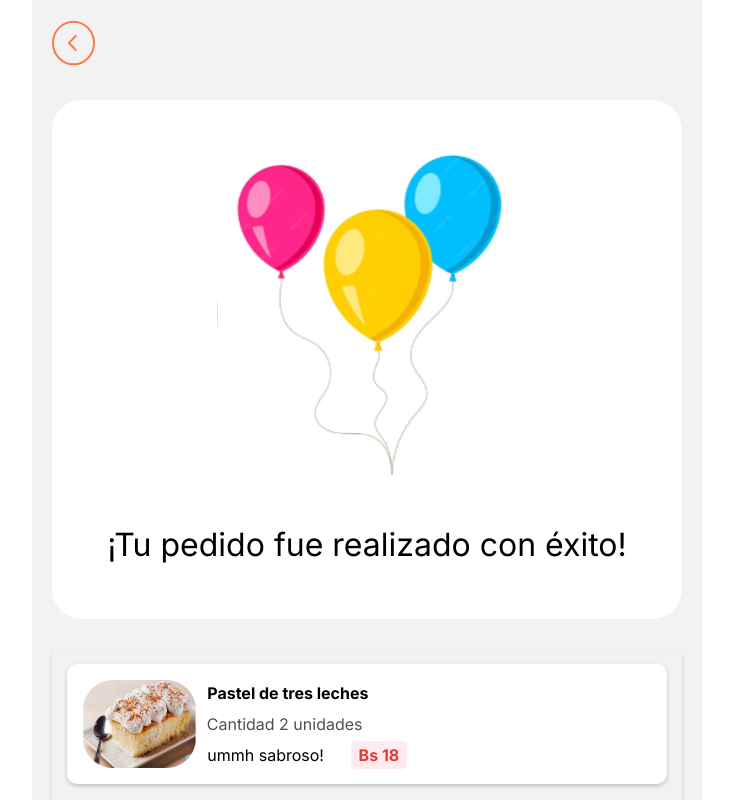
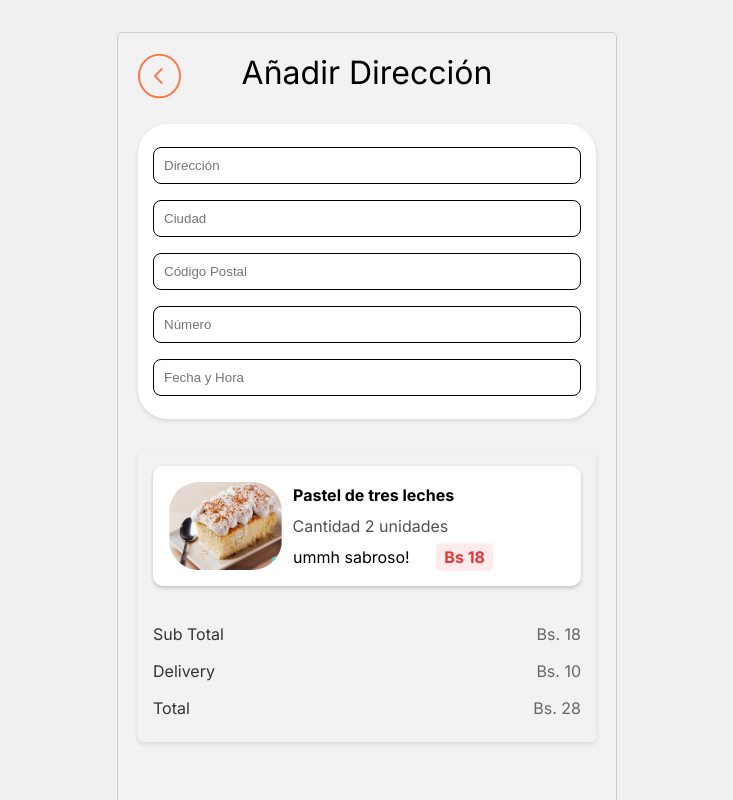
Before and after one commit to HuascarGutierrez/pasteleria-Nino, a React (Vite) app: page / in a window 1280 px wide. Shown: the top 800 px of the page, without its empty margins (273-1006 px from the left). Built offline with nearby package versions, Linux system fonts and the light colour scheme.

Commit message:
Actual final

```diff
--- a/src/App.jsx
+++ b/src/App.jsx
@@ -8,9 +8,10 @@ import OrderTemplate from './screens/OrderTemplate';
 function App() {
   return (
     <div className="app">
-      <Payment/>
+      <CheckoutPage/>
     </div>
   );
+
 }
 
 export default App;
```
